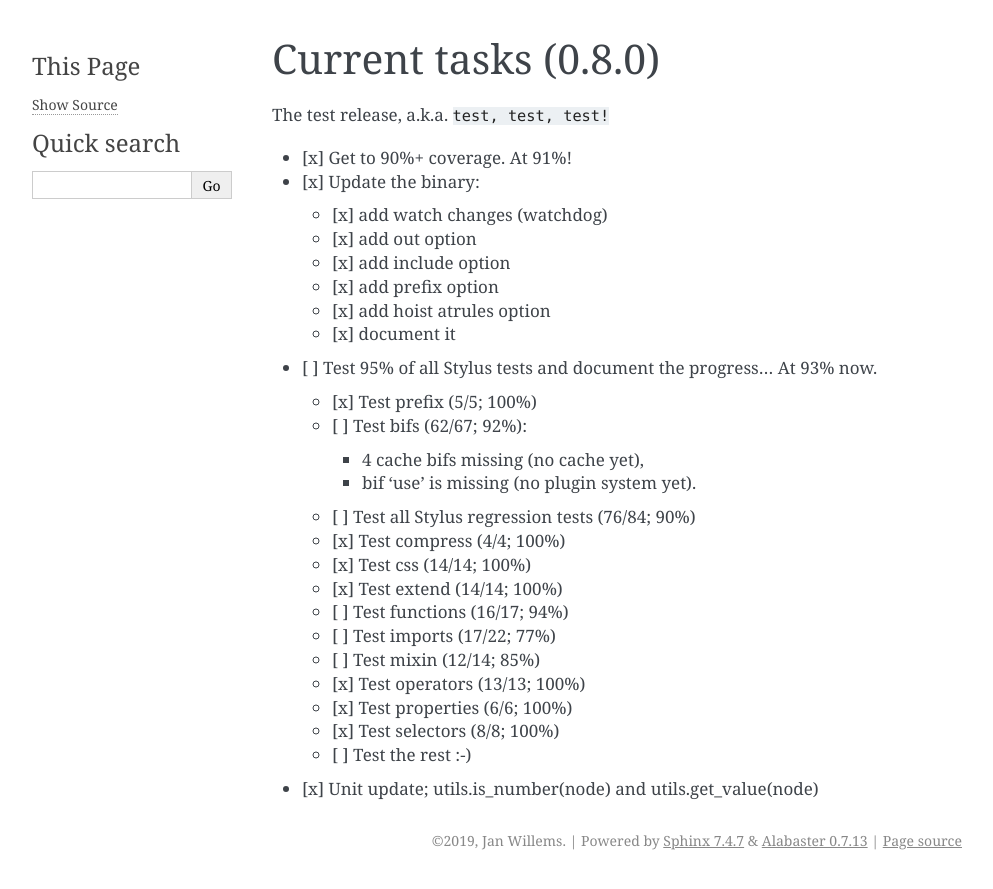
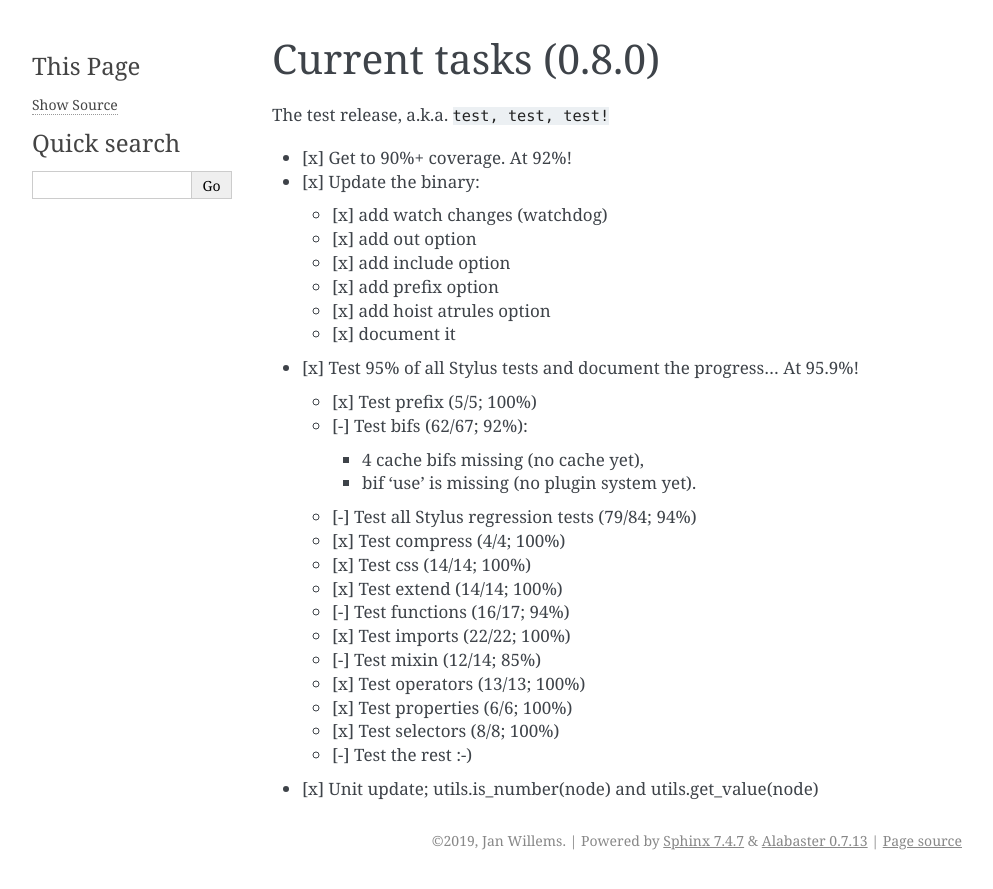
Before and after one commit to jw/stilus, a Sphinx documentation site: the page built from docs/plan/current.md, in a window 1280 px wide. Shown: the top 889 px of the page, without its empty margins (148-1141 px from the left). Built offline with Sphinx 7.4.7, drawn with Linux system fonts in a browser that asks for light colours.

Commit message:
Added extra object test and bugfix.

```diff
--- a/docs/diff/tests.rst
+++ b/docs/diff/tests.rst
@@ -5,7 +5,7 @@ Stylus tests
 Below you'll find the tests as run in Stylus, and their status in Stilus.
 Also their locations are specified.
 
-Coverage: +93% (+325/349) [goal = 333/349]
+Coverage: +95% (335/349)
 
 ============================================= ============================== =====================
 Stylus test                                   Location                       Status
--- a/docs/plan/current.md
+++ b/docs/plan/current.md
@@ -2,7 +2,7 @@
 
 The test release, a.k.a. `test, test, test!`
 
- - [x] Get to 90%+ coverage.  At 91%!
+ - [x] Get to 90%+ coverage.  At 92%!
  - [x] Update the binary:
     - [x] add watch changes (watchdog)
     - [x] add out option
@@ -10,20 +10,20 @@ The test release, a.k.a. `test, test, test!`
     - [x] add prefix option
     - [x] add hoist atrules option
     - [x] document it
- - [ ] Test 95% of all Stylus tests and document the progress...  At 93% now.
+ - [x] Test 95% of all Stylus tests and document the progress...  At 95.9%!
      - [x] Test prefix (5/5; 100%)
-     - [ ] Test bifs (62/67; 92%):
+     - [-] Test bifs (62/67; 92%):
          - 4 cache bifs missing (no cache yet),
          - bif 'use' is missing (no plugin system yet).
-     - [ ] Test all Stylus regression tests (76/84; 90%)
+     - [-] Test all Stylus regression tests (79/84; 94%)
      - [x] Test compress (4/4; 100%)
      - [x] Test css (14/14; 100%)
      - [x] Test extend (14/14; 100%)
-     - [ ] Test functions (16/17; 94%)
-     - [ ] Test imports (17/22; 77%)
-     - [ ] Test mixin (12/14; 85%)
+     - [-] Test functions (16/17; 94%)
+     - [x] Test imports (22/22; 100%)
+     - [-] Test mixin (12/14; 85%)
      - [x] Test operators (13/13; 100%)
      - [x] Test properties (6/6; 100%)
      - [x] Test selectors (8/8; 100%)
-     - [ ] Test the rest :-)
+     - [-] Test the rest :-)
  - [x] Unit update; utils.is_number(node) and utils.get_value(node)
```
Also changed, not shown: other parts of docs/diff/tests.rst (+1 -1 lines), 4 other files.
